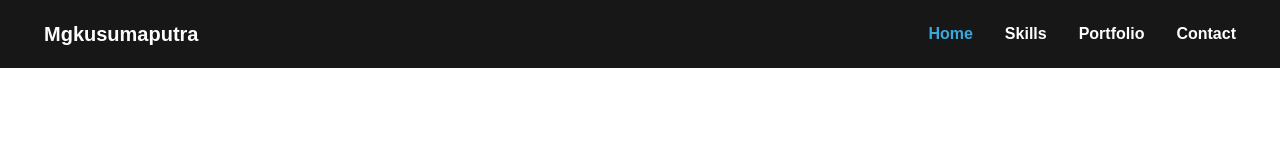
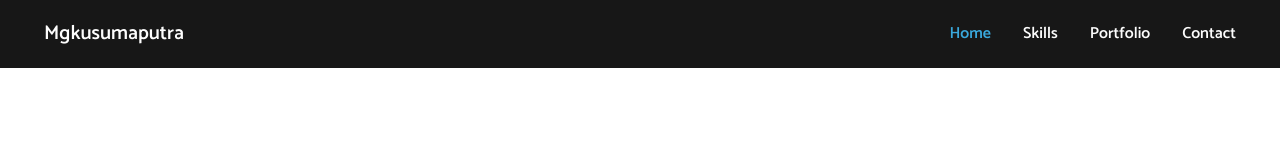
Before and after one commit to Mgkusumaputra/Personal-Website, a website: page index.html in a window 1280 px wide. Drawn offline with Linux system fonts and the light colour scheme.

Commit message:
fix: font family

```diff
--- a/index.html
+++ b/index.html
@@ -32,6 +32,12 @@
 
         <!-- Styling File -->
         <link href="./css/output.css" rel="stylesheet" />
+        <link rel="preconnect" href="https://fonts.googleapis.com" />
+        <link rel="preconnect" href="https://fonts.gstatic.com" crossorigin />
+        <link
+            href="https://fonts.googleapis.com/css2?family=Catamaran:wght@400;500;600&display=swap"
+            rel="stylesheet"
+        />
     </head>
     <body>
         <!-- Navbar Start -->
--- a/src/input.css
+++ b/src/input.css
@@ -1,7 +1,6 @@
 @tailwind base;
 @tailwind components;
 @tailwind utilities;
-@import url('https://fonts.googleapis.com/css2?family=Catamaran:wght@400;500;600&display=swap');
 
 @layer base {
     body {
```
Also changed, not shown: css/output.css. Lines whose indentation alone changed are shown as unchanged.
